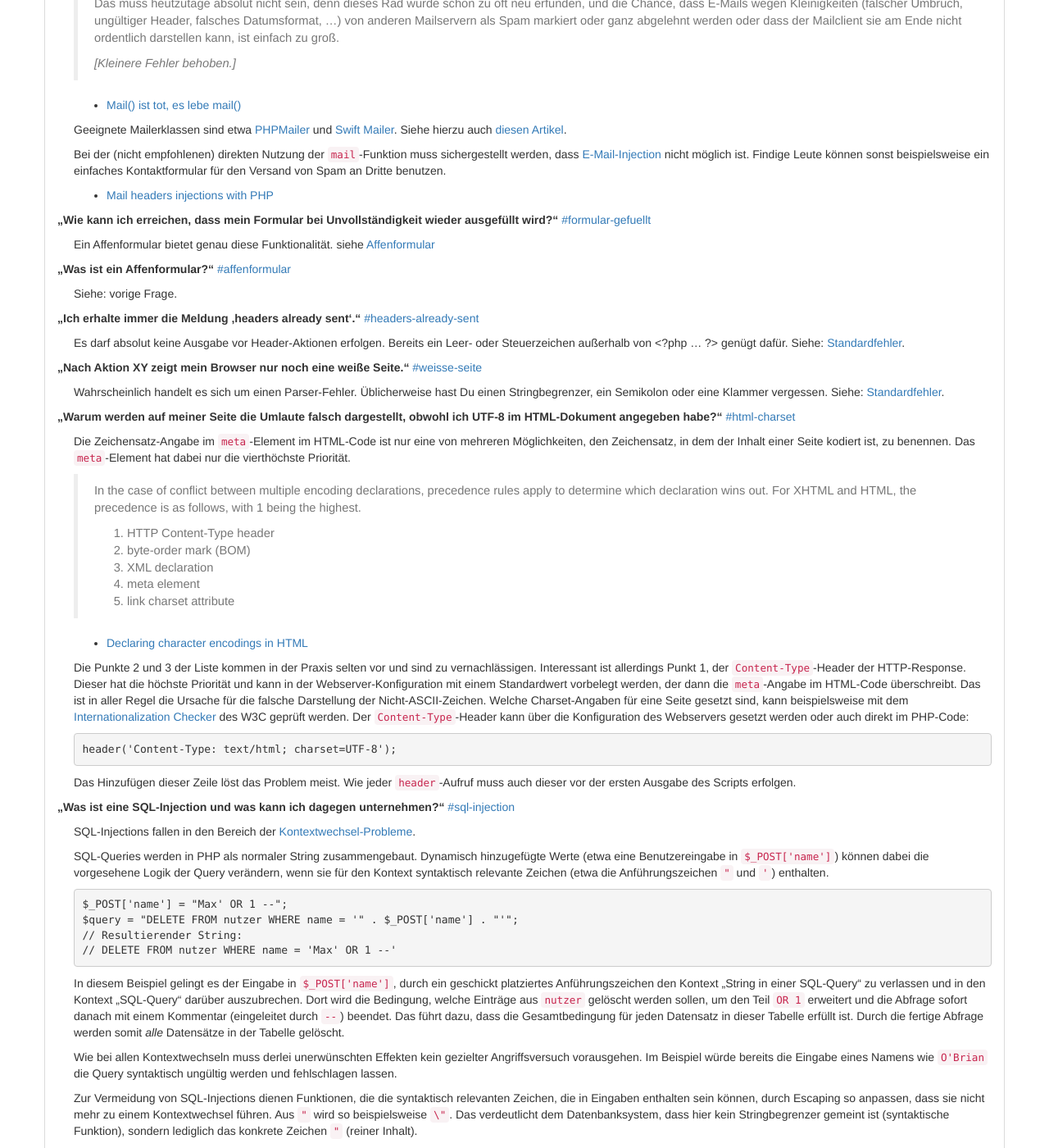
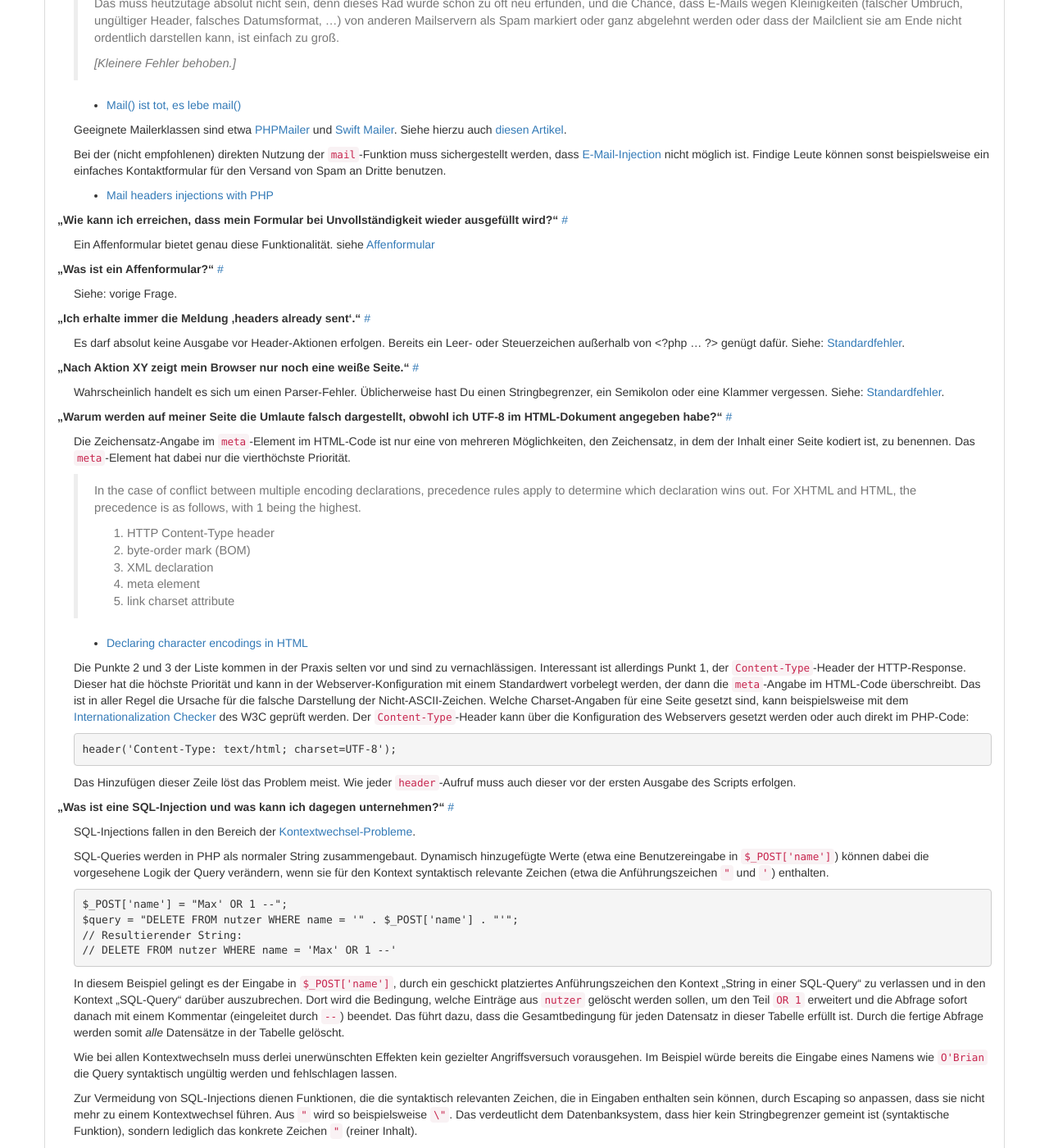
Before and after one commit to php-de/php-de.github.io, a Jekyll site: the page built from general/faq.md, in a window 1280 px wide and 1400 px high, scrolled down 397 px. Shown: the whole window at 82% size. Built offline with Jekyll 4.4.1, drawn with Linux system fonts in a browser that asks for light colours; nearby versions of some CDN libraries; some of the changed text lies outside the part shown.

Commit message:
FAQ - Beschriftung von Fragen-Anchors entfernt

```diff
--- a/general/faq.md
+++ b/general/faq.md
@@ -62,7 +62,7 @@ für den Versand von Spam an Dritte benutzen.
 
 **„Wie kann ich erreichen, dass mein Formular bei Unvollständigkeit wieder
 ausgefüllt wird?“**
-<a href="#formular-gefuellt">#formular-gefuellt</a>
+<a href="#formular-gefuellt">#</a>
 {: #formular-gefuellt}
 
 <div style="margin-left: 20px;">
@@ -75,7 +75,7 @@ Ein Affenformular bietet genau diese Funktionalität. siehe
 
 
 **„Was ist ein Affenformular?“**
-<a href="#affenformular">#affenformular</a>
+<a href="#affenformular">#</a>
 {: #affenformular}
 
 <div style="margin-left: 20px;">
@@ -87,7 +87,7 @@ Siehe: vorige Frage.
 
 
 **„Ich erhalte immer die Meldung ‚headers already sent‘.“**
-<a href="#headers-already-sent">#headers-already-sent</a>
+<a href="#headers-already-sent">#</a>
 {: #headers-already-sent}
 
 <div style="margin-left: 20px;">
@@ -101,7 +101,7 @@ oder Steuerzeichen außerhalb von <?php ... ?> genügt dafür. Siehe:
 
 
 **„Nach Aktion XY zeigt mein Browser nur noch eine weiße Seite.“**
-<a href="#weisse-seite">#weisse-seite</a>
+<a href="#weisse-seite">#</a>
 {: #weisse-seite}
 
 <div style="margin-left: 20px;">
@@ -116,7 +116,7 @@ einen Stringbegrenzer, ein Semikolon oder eine Klammer vergessen. Siehe:
 
 **„Warum werden auf meiner Seite die Umlaute falsch dargestellt, obwohl ich
 UTF-8 im HTML-Dokument angegeben habe?“**
-<a href="#html-charset">#html-charset</a>
+<a href="#html-charset">#</a>
 {: #html-charset}
 
 <div style="margin-left: 20px;">
@@ -160,7 +160,7 @@ muss auch dieser vor der ersten Ausgabe des Scripts erfolgen.
 
 
 **„Was ist eine SQL-Injection und was kann ich dagegen unternehmen?“**
-<a href="#sql-injection">#sql-injection</a>
+<a href="#sql-injection">#</a>
 {: #sql-injection}
 
 <div style="margin-left: 20px;">
@@ -243,7 +243,7 @@ SQL-Injections verhindert.
 your MySQL server version for the right syntax to use near '…' at line …“ /
 „Warning: mysql_fetch_row() expects parameter 1 to be resource, boolean
 given“**
-<a href="#sql-error">#sql-error</a>
+<a href="#sql-error">#</a>
 {: #sql-error}
 
 <div style="margin-left: 20px;">
```
Also changed, not shown: other parts of general/faq.md (+1 -1 lines).
